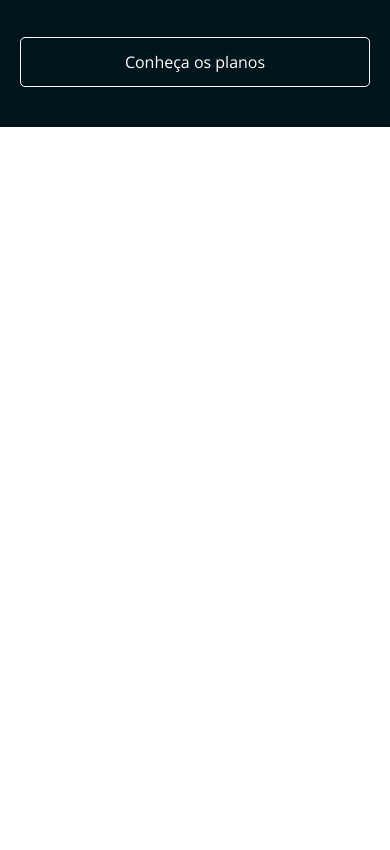
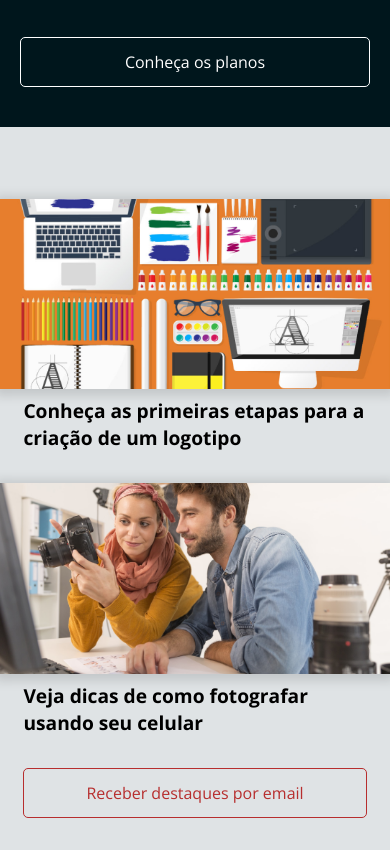
Before and after one commit to natalledm/100-days-of-code, a plain HTML site: page mobile-first-project/projeto-apeperia/index.html in a window 390 px wide. Shown: the part 368-1218 px from the top of the page. Before the commit the page ends 844 px from the top, so only its background shows below. Drawn offline with nearby package versions, Linux system fonts and the light colour scheme.

Commit message:
Progress on the mobile first project. First page finished!

```diff
--- /dev/null
+++ b/mobile-first-project/projeto-apeperia/css/destaques.css
@@ -0,0 +1,40 @@
+.destaques {
+  background-color: var(--azul-claro);
+  padding-top: 2.5rem;
+  padding-bottom: 2rem;
+}
+
+.destaques__titulo {
+  color: var(--cinza-escuro);
+  font-weight: 700;
+  font-size: 1.5rem;
+  font-family: var(--montserrat);
+  text-transform: capitalize;
+  text-align: center;
+  margin: 2rem;
+}
+
+.destaques__painel {
+  display: flex;
+  flex-direction: column;
+  align-items: center;
+  margin-bottom: 2rem;
+}
+
+.destaques__painel-imagem {
+  width: 100vw;
+  box-shadow: 0 2px 10px 5px #00000020;
+  margin-bottom: .5rem;
+}
+
+.destaques__painel-texto {
+  font-weight: 700;
+  font-size: 1.2rem;
+  line-height: normal;
+}
+
+.destaques__botao {
+  color: var(--vermelho-forte);
+  border-color: var(--vermelho-forte);
+  margin: 0 auto;
+}
--- a/mobile-first-project/projeto-apeperia/index.html
+++ b/mobile-first-project/projeto-apeperia/index.html
@@ -10,6 +10,7 @@
   <link rel="stylesheet" href="css/base.css">
   <link rel="stylesheet" href="css/cabecalho.css">
   <link rel="stylesheet" href="css/chamada.css">
+  <link rel="stylesheet" href="css/destaques.css">
   <title>Home | Apeperia</title>
 </head>
 <body>
@@ -32,6 +33,22 @@
       <p class="chamada__texto">Apeperia tem um jeito inovador de comparar e montar aplicativos para pequenas e médias empresas.</p>
       <a class="chamada__botao botao" href="#">Conheça os planos</a>
     </section>
+    <section class="destaques container">
+      <h2 class="destaques__titulo"></h2>
+      <a href="#">
+        <figure class="destaques__painel">
+          <img src="img/comecando-criar-logotipo.png" alt="Painel do post sobre criação de logotipo" class="destaques__painel-imagem">
+          <figcaption class="destaques__painel-texto">Conheça as primeiras etapas para a criação de um logotipo</figcaption>
+        </figure>
+      </a>
+      <a href="#">
+        <figure class="destaques__painel">
+          <img src="img/dicas-fotografia.png" alt="Painel do post sobre fotografia com celular" class="destaques__painel-imagem">
+          <figcaption class="destaques__painel-texto">Veja dicas de como fotografar usando seu celular</figcaption>
+        </figure>
+      </a>
+      <a href="#" class="destaques__botao botao">Receber destaques por email</a>
+    </section>
   </main>
 </body>
 </html>
```
Also changed, not shown: journal.md (+9 -1 lines).
